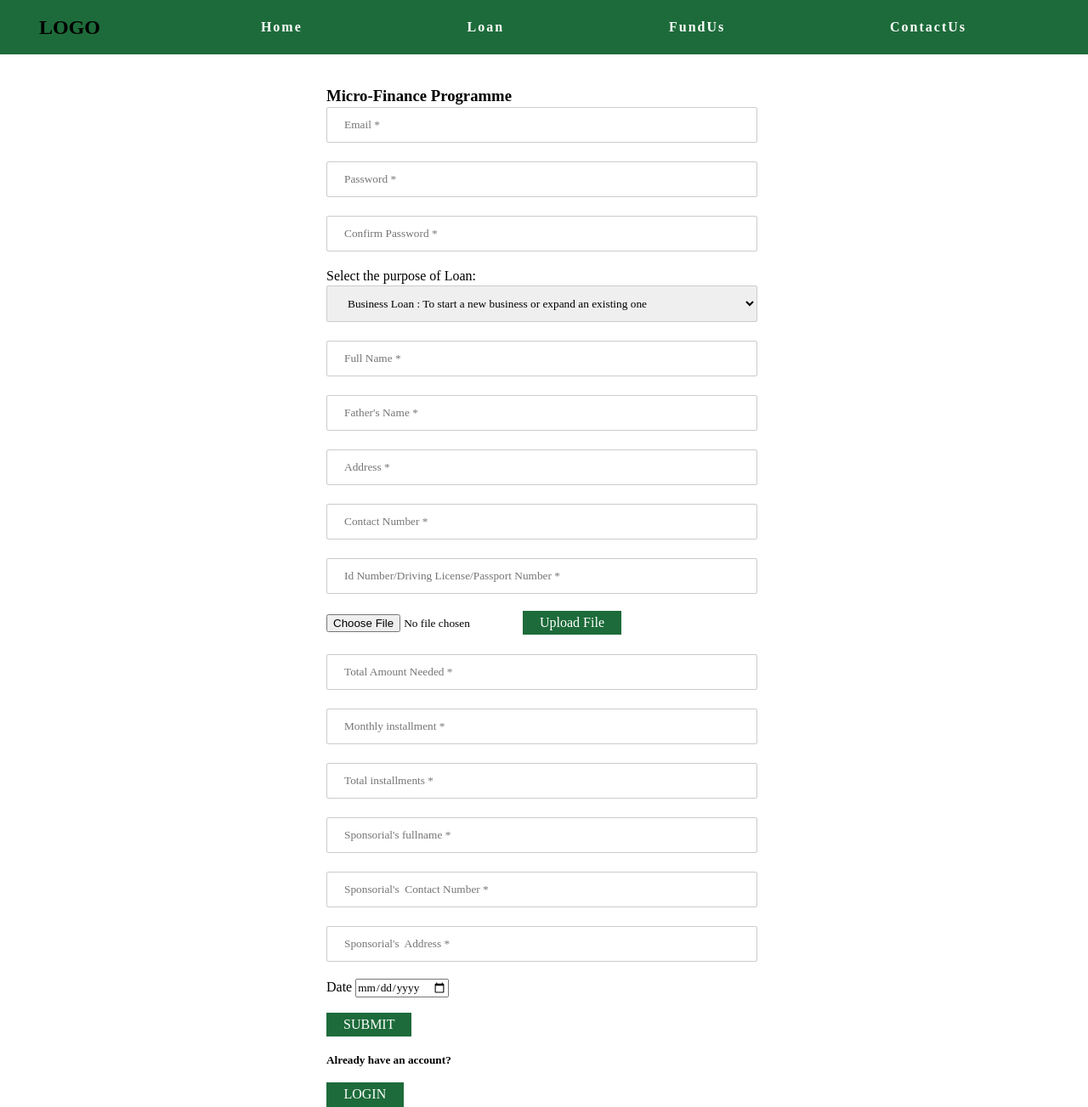
After one commit to Alizey/Nijat_foundation, a Django app: page /signup in a window 1280 px wide. The commit adds this page. Shown: the whole page at 85% size. Run offline with Django 5.2, Linux system fonts and the light colour scheme.

Commit message:
adding login and signup form

```diff
--- a/nijat/static/nijat/styles.css
+++ b/nijat/static/nijat/styles.css
@@ -131,3 +131,50 @@
     color:white;
 
   }
+
+  .form{
+    margin-top:8%;
+    margin-left: auto;
+    margin-right: auto;
+    /*text-align: center;*/
+    width: 40%;
+
+  }
+
+  input[type=text], input[type=number] , input[type=password] ,select {
+    width: 99%;
+    padding: 12px 20px;
+    margin: 2px 0;
+    border: 1px solid #ccc;
+    border-radius: 2px;
+    box-sizing: border-box;
+  }
+
+  input[type=submit]{
+    background-color:var(--color-green);
+    padding: 5px 20px;
+    color: white;
+    font-size: 16px;
+    margin-bottom: 4%;
+    border: none;
+
+  }
+
+  input[type=submit]:hover{
+    background-color:black;
+    cursor:pointer;
+   }
+
+  .login{
+    text-align: center;
+  }
+
+
+  .form-filled{
+      margin-top:8%;
+      display: flex;
+      flex-direction: column;
+      align-items: center;
+      justify-content: center;
+
+  }
--- a/nijat/templates/nijat/index.html
+++ b/nijat/templates/nijat/index.html
@@ -11,8 +11,8 @@
             </h3>
 
             <br>
-            <button class="button"><a href="/filloutform">SIGN UP</a></button>
-             <button class="button"><a href="/login">LOGIN</a></button>
+            <button class="button"><a href="{% url 'signup' %}">SIGN UP</a></button>
+            <button class="button"><a href="{% url 'login' %}">LOGIN</a></button>
 
 
 
--- /dev/null
+++ b/nijat/templates/nijat/signup.html
@@ -0,0 +1,103 @@
+{% extends 'nijat/layout.html' %}
+{% load static %}
+
+
+
+
+{% block body %}
+    <div class="form">
+        <h3>
+            Micro-Finance Programme
+        </h3>
+
+        <form action="/filloutform" method="POST">
+
+            <label for= "email"></label>
+            <input  type="text" name="email" placeholder="Email *"required><br><br>
+
+            <label for= "password"></label>
+            <input  type="password" name="password" placeholder="Password *" required ><br><br>
+
+             <label for= "password"></label>
+            <input  type="password" name="confirmpassword" placeholder="Confirm Password *" required ><br><br>
+
+
+
+
+            <label for="loan">Select the purpose of Loan:</label>
+                <select name="loantype" id="loan" required>
+                   <option value="BL "> Business Loan : To start a new business or expand an existing one </option>
+                   <option value="AL">Agricultural loan : For agriculture purposes</option>
+                   <option value="FL">Freedom Loan: interest free loan</option>
+                   <option value="GL">GharLoan: for making your dream house</option>
+                   <option value="EL">Education Loan : for completing Education</option>
+                   <option value="HL">Health Loan : for health purposes</option>
+                   <option value="ML">Marriage Loan : for marrying according to Sunnah</option>
+                   <option value="EL">Emergency Loan : In case of any Emergency</option>
+                </select> <br><br>
+
+            <label for= "fullname"></label>
+            <input type="text" name="fullname" placeholder="Full Name *" required><br><br>
+
+            <label for= "fathername"></label>
+            <input type="text" name="fathername" placeholder="Father's Name *" required><br><br>
+
+            <label for= "address"></label>
+            <input type="text" name="address" placeholder="Address *" required><br><br>
+
+            <label for= "phnumber"></label>
+            <input type="number" name="phnumber" placeholder="Contact Number *" required><br><br>
+
+            <label for= "idnumber"></label>
+            <input type="number" name="idnumber" placeholder="Id Number/Driving License/Passport Number *" required><br><br>
+
+            <label for= "image"></label>
+            <input type="file" id="myFile" name="filename" required>
+            <input type="submit" value="Upload File"><br>
+
+            <label for= "amountneeded"></label>
+            <input type="number" name="amountneeded" placeholder="Total Amount Needed *" required><br><br>
+
+            <label for= "monthlyinstallment"></label>
+            <input type="number" name="monthlyinstallment" placeholder="Monthly installment *" required><br><br>
+
+            <label for= "totalinstallments"></label>
+            <input type="number" name="totalinstallments" placeholder="Total installments *" required><br><br>
+
+
+            <label for= "sponsorialname"></label>
+            <input type="text" name="sponsorname" placeholder="Sponsorial's fullname *" required><br><br>
+
+            <label for= "sponsorialnumber"></label>
+            <input type="number" name="sponsornumber" placeholder="Sponsorial's  Contact Number *" required ><br><br>
+
+            <label for= "sponsorialaddress"></label>
+            <input type="text" name="sponsoraddress" placeholder="Sponsorial's  Address *" required><br><br>
+
+            <label for="date">Date</label>
+            <input type="date" id="date" name="Date" required > <br> <br>
+
+
+            <input type= "submit" value= "SUBMIT">
+
+       </form>
+
+       <h5>Already have an account?</h5><br>
+    <button class="button"><a href="/login">LOGIN</a></button>
+
+
+
+    </div>
+
+{% endblock %}
+
+
+
+
+
+
+
+
+
+</body>
+</html>
--- a/nijat/urls.py
+++ b/nijat/urls.py
@@ -3,5 +3,7 @@ from . import views
 from django.conf import settings
 
 urlpatterns = [
-    path('' , views.index , name='index')
+    path('' , views.index , name='index'),
+    path('signup' , views.signup , name='signup'),
+    path('login' , views.login, name='login')
 ]
--- a/nijat/views.py
+++ b/nijat/views.py
@@ -4,3 +4,9 @@ from django.shortcuts import render
 
 def index(request):
     return render(request , 'nijat/index.html')
+
+def signup(request):
+    return render(request , 'nijat/signup.html')
+
+def login(request):
+    return render(request , 'nijat/login.html')
```
Also changed, not shown: nijat/templates/nijat/login.html (added, +26 -0 lines).
